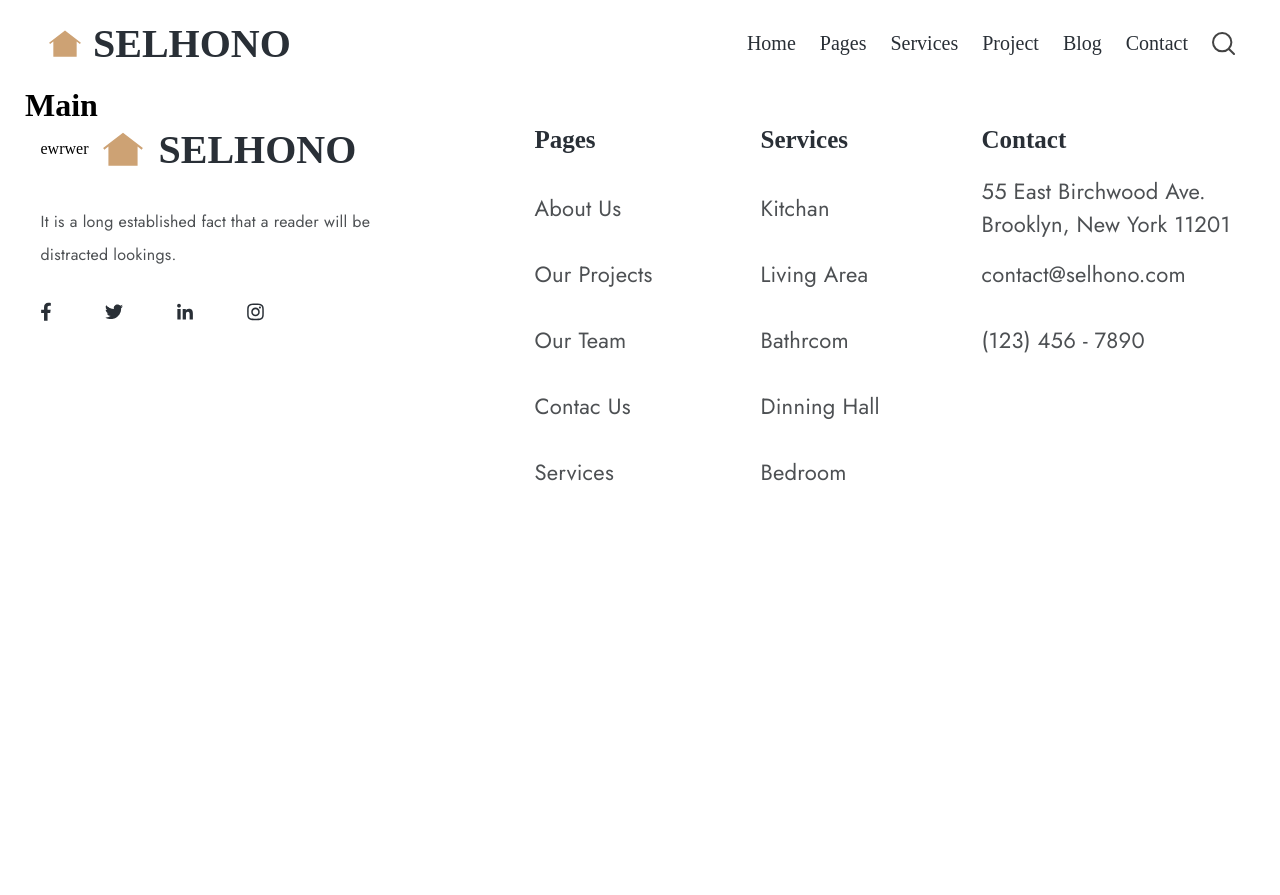
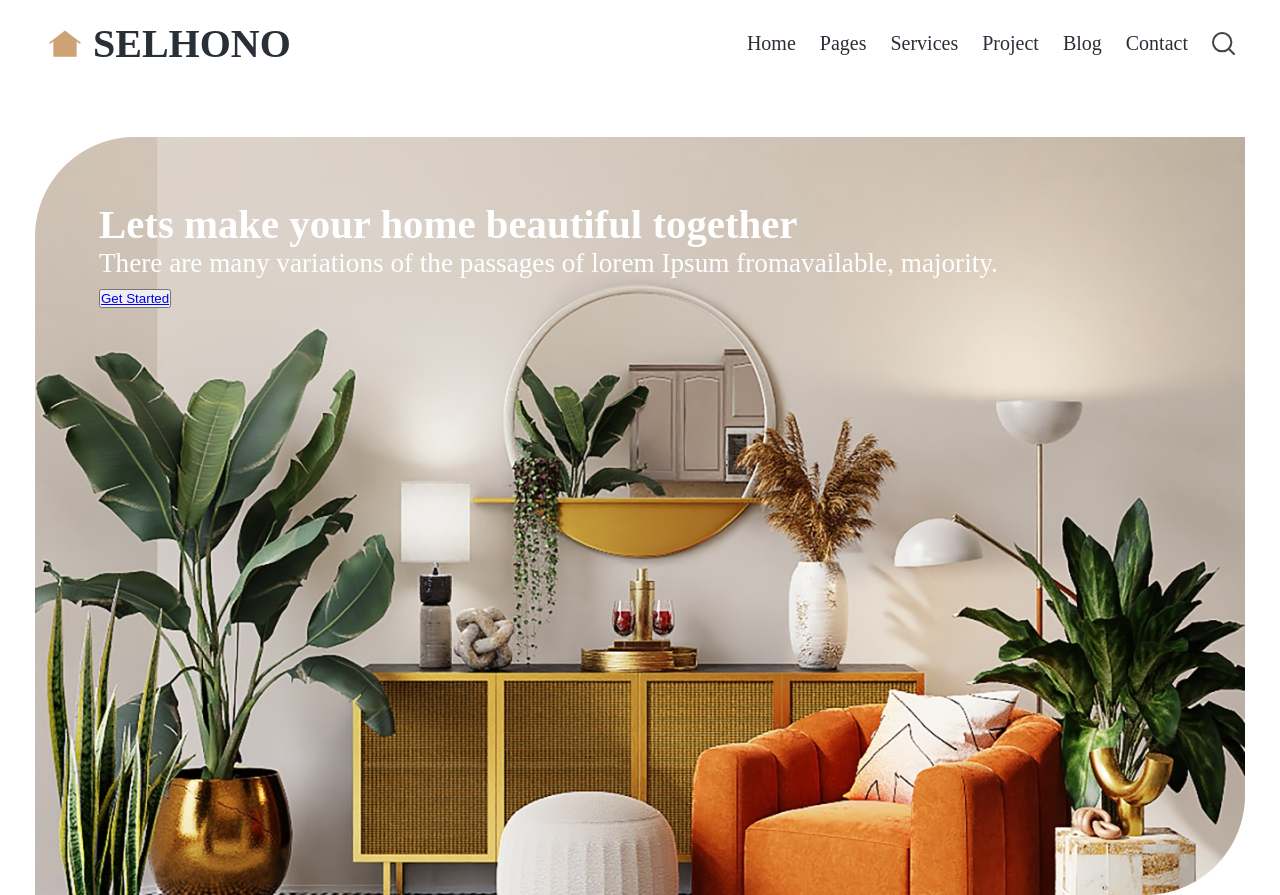
Before and after one commit to Carloseduardomelo/Projeto_Devs_Cansado, a React (Vite) app: page / in a window 1280 px wide. Before the commit the page ends 800 px from the top, so only its background shows below. Built offline with nearby package versions, Linux system fonts and the light colour scheme; a web font is replaced by a local one.

Commit message:
update main page

```diff
--- a/src/App.jsx
+++ b/src/App.jsx
@@ -1,13 +1,13 @@
 import Main from './components/main/main'
 import './App.css'
-import Footer from './components/Footer/Footer'
+import Header from './components/header/header'
 
 function App() {
 
   return (
     <div className='app'>
+      <Header />
       <Main />
-      <Footer />
     </div>
   )
 }
--- a/src/components/main/main.jsx
+++ b/src/components/main/main.jsx
@@ -1,10 +1,15 @@
-import Header from "../header/header";
+import style from './main.module.css'
 
 const Main = () => {
     return (
-        <div>
-            <Header />
-            <h1>Main</h1>
+        <div className={style.Page}>
+            <section className={style.Page_title}>
+                <h1>Lets make your home beautiful together</h1>
+                <p>There are many variations of the passages of lorem Ipsum fromavailable, majority.</p>
+                <button className={style.Button}>
+                    <a href="#">Get Started</a>
+                </button>
+            </section>
         </div>
     );
 };
--- a/src/components/main/main.module.css
+++ b/src/components/main/main.module.css
@@ -1,3 +1,18 @@
 .mainTitle {
     color: white,
 }
+
+.Page {
+    width: 1210px;
+    height: 758px;
+    background-image: url('../../assets/Rectangle1.png');
+    background-size: cover;
+    background-repeat: no-repeat;
+    padding: 4rem;
+    margin-top: 50px;
+}
+
+.Page_title {
+    color: #fff;
+    font-size: 1.7rem;
+}
```
Also changed, not shown: src/assets/Rectangle1.png (added).
